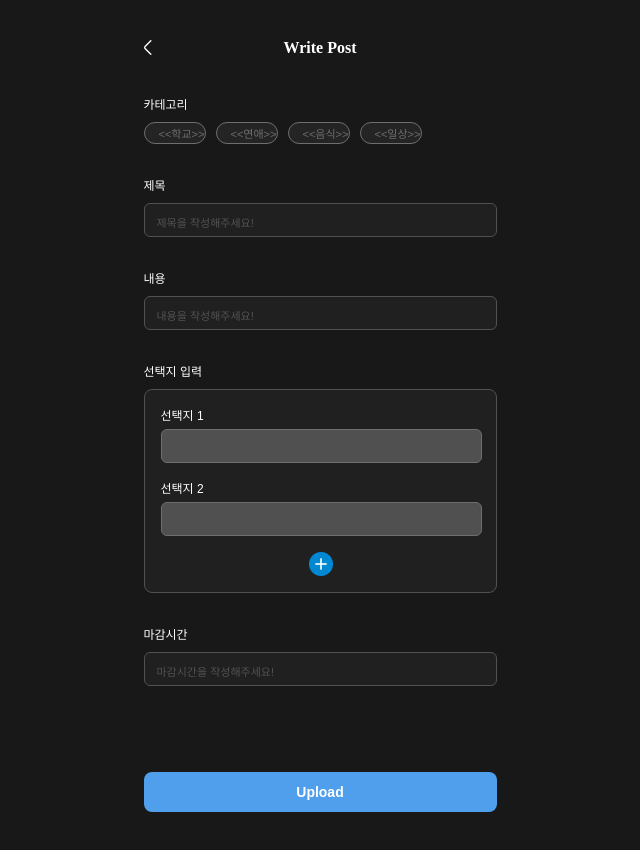
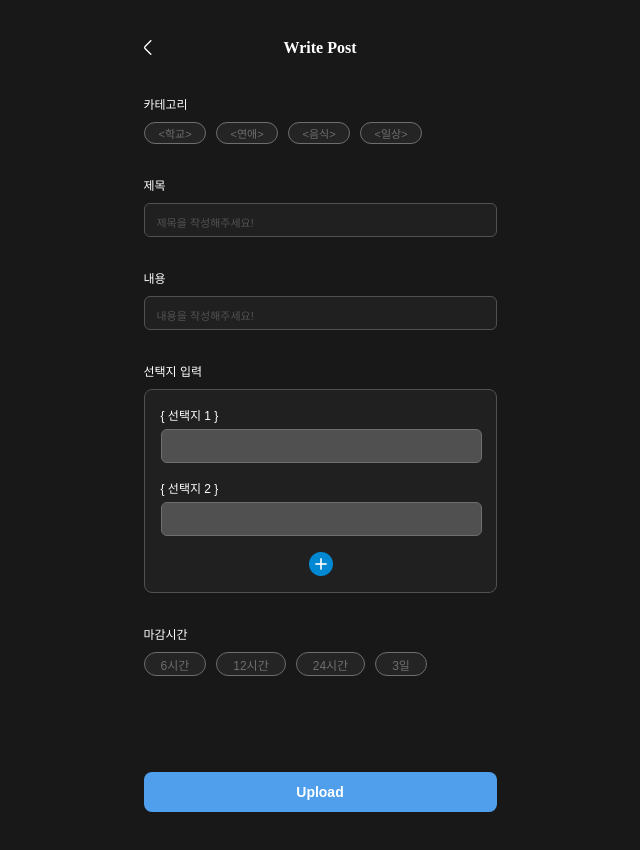
Before and after one commit to WebApp-Team-Project/vs, a React (Vite) app: page /write in a window 1280 px wide. Shown: the whole page, without its empty margins (320-960 px from the left). Built offline with nearby package versions, Linux system fonts and the light colour scheme; no server answers; a web font is replaced by a local one.

Commit message:
임시 커밋

```diff
--- a/src/components/CategoryBox.jsx
+++ b/src/components/CategoryBox.jsx
@@ -1,5 +1,4 @@
 import styled from 'styled-components';
-import { useState, useEffect } from 'react';
 import '../index.css';
 
 const CategoryItem = styled.button`
--- a/src/pages/MainPage.jsx
+++ b/src/pages/MainPage.jsx
@@ -7,8 +7,7 @@ import PostList from '../components/PostList';
 import HeaderContainer from '../components/HeaderContainer';
 import Button from '../components/Button';
 
-import { createPost, fetchPostsByStatusAndCategory } from '../services/posts';
-import { Timestamp } from 'firebase/firestore';
+import { fetchPostsByStatusAndCategory } from '../services/posts';
 
 const MainDiv = styled.div`
   position: relative;
--- a/src/pages/PostWritePage.jsx
+++ b/src/pages/PostWritePage.jsx
@@ -64,7 +64,34 @@ const ButtonDiv = styled.div`
   bottom: 40px;
 `;
 
-function PostWritePage(props) {
+const DeadLineItem = styled.div`
+  display: flex;
+  justify-content: center;
+  align-items: center;
+  height: 24px;
+  padding: 0 16px;
+  border-radius: 50px;
+  background-color: var(--gray800--color);
+  border: 1px solid
+    ${({ $active }) => ($active ? 'var(--light--font)' : 'var(--gray--font)')};
+  color: ${({ $active }) =>
+    $active ? 'var(--light--font)' : 'var(--gray--font)'};
+  cursor: pointer;
+  transition: all 0.3s ease;
+`;
+
+const CATEGORY_LIST = ['학교', '연애', '음식', '일상'];
+
+const COLOR_THEME = {
+  학교: { color: 'var(--green--color)', border: 'var(--green--color)' },
+  연애: { color: 'var(--pink--color)', border: 'var(--pink--color)' },
+  음식: { color: 'var(--yellow--color)', border: 'var(--yellow--color)' },
+  일상: { color: '#8EE060', border: '#8EE060' },
+};
+
+const DEADLINE_LIST = ['6시간', '12시간', '24시간', '3일'];
+
+function PostWritePage() {
   const navigate = useNavigate();
 
   const [optionCount, setOptionCount] = useState(2);
@@ -72,7 +99,8 @@ function PostWritePage(props) {
   const [category, setCategory] = useState('');
   const [title, setTitle] = useState('');
   const [content, setContent] = useState('');
-  const [deadline, setDeadline] = useState(''); // 문자열로 입력받고 Timestamp로 변환
+  const [options, setOptions] = useState([]);
+  const [deadline, setDeadline] = useState('');
 
   // 업로드 버튼 클릭 핸들러
   const writePost = async () => {
@@ -86,10 +114,10 @@ function PostWritePage(props) {
     // 글 작성 API 호출
     createPost({
       authorUid,
-      category: '학교',
+      category,
       title,
       content,
-      options: ['함돈', '트랩'],
+      options,
       deadline: Timestamp.fromDate(new Date(Date.now() + 3600 * 1000 * 12)),
     })
       .then(() => {
@@ -111,8 +139,14 @@ function PostWritePage(props) {
     for (let i = 1; i <= optionCount; i++) {
       options.push(
         <SelectOption key={i}>
-          <label htmlFor=''>선택지 {i}</label>
-          <TextInput type='select' />
+          <label htmlFor=''>{`{ 선택지 ${i} }`}</label>
+          <TextInput
+            type='select'
+            value={options[i - 1]}
+            onChange={e =>
+              setOptions(prev => [...prev.slice(0, i - 1), e.target.value])
+            }
+          />
         </SelectOption>,
       );
     }
@@ -127,16 +161,10 @@ function PostWritePage(props) {
         <WriteDiv>
           <label htmlFor=''>카테고리</label>
           <CategoryBox
-            categories={['<학교>', '<연애>', '<음식>', '<일상>']}
-            colorThemes={{
-              '<학교>': { color: '#51BAF3', border: '#51BAF3' },
-              '<연애>': { color: '#EB5DE9', border: '#EB5DE9' },
-              '<음식>': { color: '#EEBA4E', border: '#EEBA4E' },
-              '<일상>': { color: '#8EE060', border: '#8EE060' },
-            }}
-            onChange={category => {
-              setCategory(category.replace(/[<>]/g, ''));
-            }}
+            categories={CATEGORY_LIST}
+            colorThemes={COLOR_THEME}
+            setCategory={setCategory}
+            selectedCategory={category}
           />
         </WriteDiv>
         <WriteDiv>
@@ -171,7 +199,18 @@ function PostWritePage(props) {
         </WriteDiv>
         <WriteDiv>
           <label htmlFor=''>마감시간</label>
-          <TextInput text='마감시간을 작성해주세요!' />
+          {/* <TextInput text='마감시간을 작성해주세요!' /> */}
+          <div style={{ display: 'flex', gap: '10px', alignItems: 'center' }}>
+            {DEADLINE_LIST.map((item, index) => (
+              <DeadLineItem
+                key={`${item}-${index}`}
+                $active={deadline === item}
+                onClick={() => setDeadline(item)}
+              >
+                {item}
+              </DeadLineItem>
+            ))}
+          </div>
         </WriteDiv>
       </MainInner>
 
```
